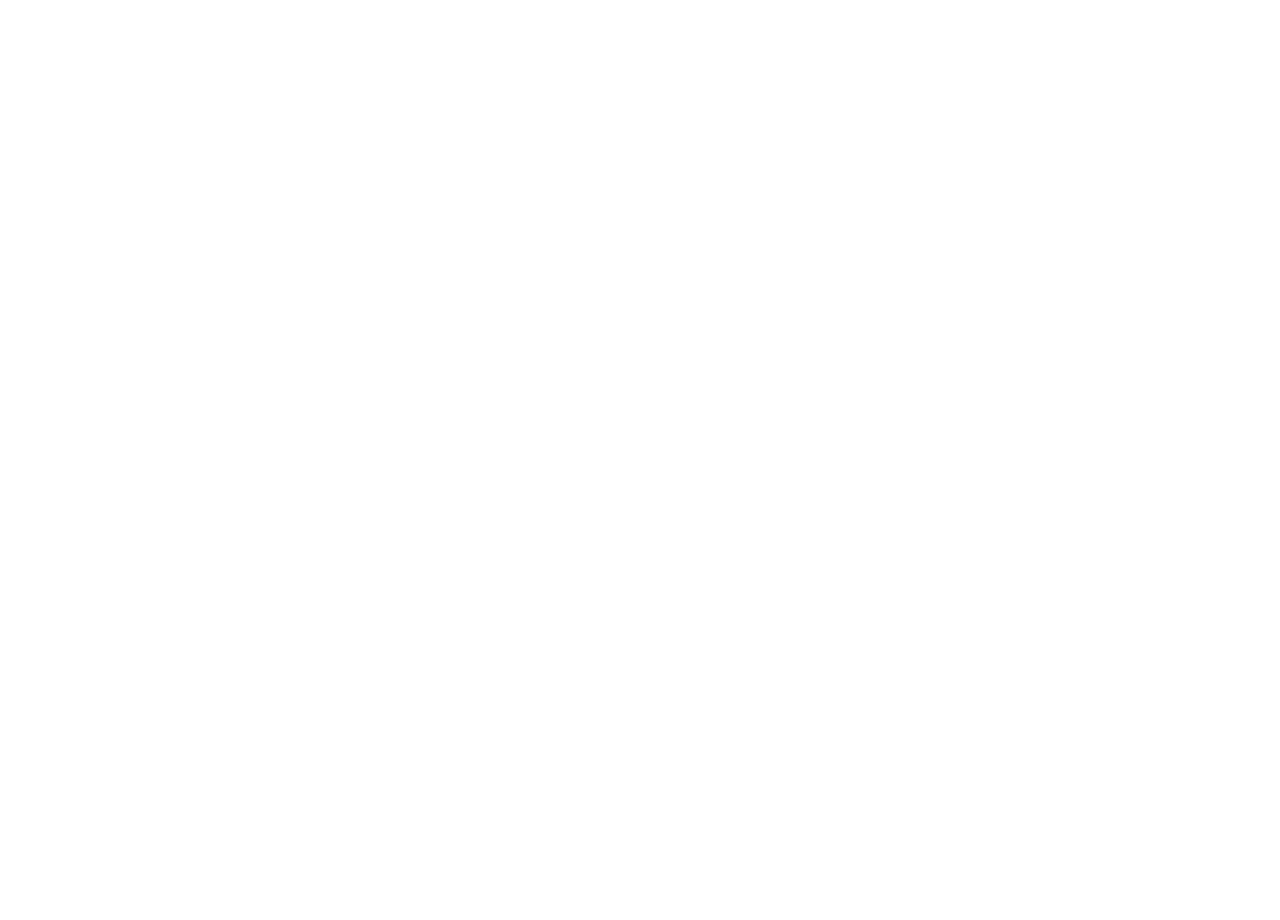
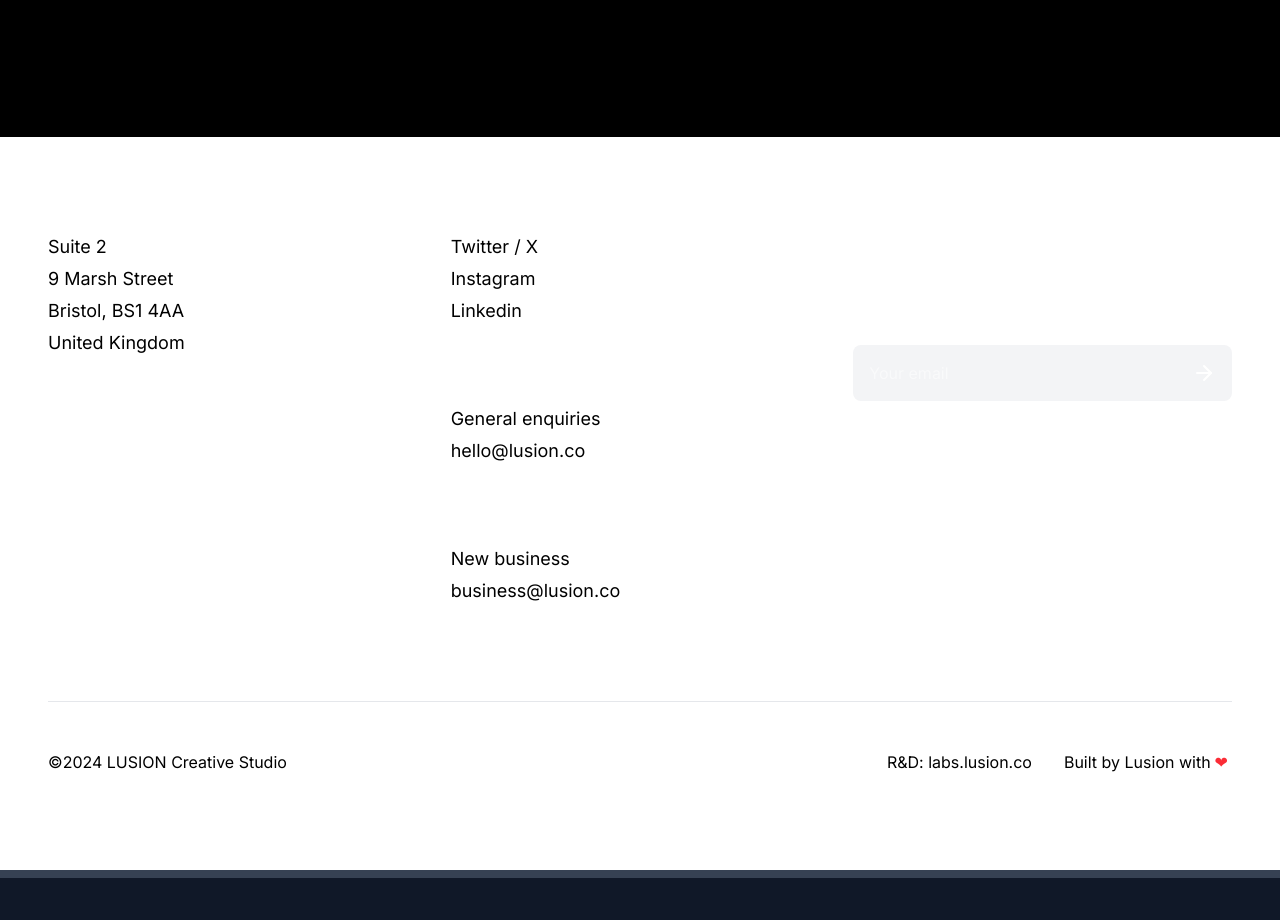
Before and after one commit to MoyasiGinko/Blackbox-App-Builder-demo, a Next.js app: page /about in a window 1280 px wide. Shown: the part 2720-3640 px from the top of the page. Before the commit the page ends 2124 px from the top, so only its background shows below. Built offline with nearby package versions, Linux system fonts and the light colour scheme.

Commit message:
setup next page animation

```diff
--- a/package.json
+++ b/package.json
@@ -54,6 +54,7 @@
     "react-day-picker": "^9.7.0",
     "react-dom": "^19.0.0",
     "react-hook-form": "^7.56.3",
+    "react-intersection-observer": "^9.16.0",
     "react-resizable-panels": "^3.0.1",
     "recharts": "^2.15.3",
     "sonner": "^2.0.3",
--- a/src/components/layout/CTA.tsx
+++ b/src/components/layout/CTA.tsx
@@ -258,7 +258,7 @@
   return (
     <div
       ref={containerRef}
-      className="relative h-screen w-full overflow-hidden bg-black"
+      className="relative h-full w-full overflow-hidden bg-white"
     >
       {/* WebGL Canvas */}
       <canvas ref={canvasRef} className="absolute inset-0 w-full h-full z-0" />
--- /dev/null
+++ b/src/components/layout/ContactSection.tsx
@@ -0,0 +1,211 @@
+"use client";
+
+import { useRef, useState } from "react";
+import Link from "next/link";
+
+export default function ContactSection() {
+  const emailRef = useRef<HTMLInputElement>(null);
+  const [email, setEmail] = useState("");
+  const [submitted, setSubmitted] = useState(false);
+
+  const handleSubmit = (e: React.FormEvent) => {
+    e.preventDefault();
+
+    // Here you would normally send the email to your backend
+    console.log("Submitting email:", email);
+
+    // Show success state
+    setSubmitted(true);
+
+    // Reset after 3 seconds
+    setTimeout(() => {
+      setSubmitted(false);
+      setEmail("");
+    }, 3000);
+  };
+
+  return (
+    <div className="h-auto w-full bg-white px-6 lg:px-12 py-24 flex items-center">
+      <div className="max-w-7xl mx-auto w-full">
+        <div className="grid grid-cols-1 md:grid-cols-3 gap-12 md:gap-6">
+          {/* Contact Information Column */}
+          <div className="space-y-1">
+            <p className="text-black text-lg">Suite 2</p>
+            <p className="text-black text-lg">9 Marsh Street</p>
+            <p className="text-black text-lg">Bristol, BS1 4AA</p>
+            <p className="text-black text-lg">United Kingdom</p>
+          </div>
+
+          {/* Social Links Column */}
+          <div className="space-y-4">
+            <div className="space-y-1">
+              <Link
+                href="https://twitter.com"
+                className="text-black text-lg hover:text-gray-600 transition-colors block"
+              >
+                Twitter / X
+              </Link>
+              <Link
+                href="https://instagram.com"
+                className="text-black text-lg hover:text-gray-600 transition-colors block"
+              >
+                Instagram
+              </Link>
+              <Link
+                href="https://linkedin.com"
+                className="text-black text-lg hover:text-gray-600 transition-colors block"
+              >
+                Linkedin
+              </Link>
+            </div>
+
+            <div className="mt-12 space-y-1 pt-8">
+              <p className="text-black text-lg">General enquiries</p>
+              <Link
+                href="mailto:hello@lusion.co"
+                className="text-black text-lg hover:text-gray-600 transition-colors block"
+              >
+                hello@lusion.co
+              </Link>
+            </div>
+
+            <div className="mt-12 space-y-1 pt-8">
+              <p className="text-black text-lg">New business</p>
+              <Link
+                href="mailto:business@lusion.co"
+                className="text-black text-lg hover:text-gray-600 transition-colors block"
+              >
+                business@lusion.co
+              </Link>
+            </div>
+          </div>
+
+          {/* Newsletter Subscription */}
+          <div>
+            <h2 className="text-4xl font-medium mb-8">
+              Subscribe to
+              <br />
+              our newsletter
+            </h2>
+
+            <form onSubmit={handleSubmit} className="relative">
+              <input
+                ref={emailRef}
+                type="email"
+                placeholder="Your email"
+                value={email}
+                onChange={(e) => setEmail(e.target.value)}
+                className={`w-full bg-gray-100 rounded-md p-4 pr-12 focus:outline-none transition-all duration-300 ${
+                  submitted ? "bg-green-50 text-green-600" : ""
+                }`}
+                required
+              />
+              <button
+                type="submit"
+                aria-label="Submit"
+                disabled={submitted}
+                className={`absolute right-4 top-1/2 transform -translate-y-1/2 transition-all duration-300 ${
+                  submitted ? "text-green-600" : ""
+                }`}
+              >
+                {submitted ? (
+                  <svg
+                    width="24"
+                    height="24"
+                    viewBox="0 0 24 24"
+                    fill="none"
+                    xmlns="http://www.w3.org/2000/svg"
+                  >
+                    <path
+                      d="M20 6L9 17L4 12"
+                      stroke="currentColor"
+                      strokeWidth="2"
+                      strokeLinecap="round"
+                      strokeLinejoin="round"
+                    />
+                  </svg>
+                ) : (
+                  <svg
+                    width="24"
+                    height="24"
+                    viewBox="0 0 24 24"
+                    fill="none"
+                    xmlns="http://www.w3.org/2000/svg"
+                  >
+                    <path
+                      d="M5 12H19"
+                      stroke="currentColor"
+                      strokeWidth="2"
+                      strokeLinecap="round"
+                      strokeLinejoin="round"
+                    />
+                    <path
+                      d="M12 5L19 12L12 19"
+                      stroke="currentColor"
+                      strokeWidth="2"
+                      strokeLinecap="round"
+                      strokeLinejoin="round"
+                    />
+                  </svg>
+                )}
+              </button>
+            </form>
+          </div>
+        </div>
+
+        {/* Footer */}
+        <div className="mt-24 pt-12 border-t border-gray-200">
+          <div className="flex flex-col md:flex-row md:items-center justify-between gap-4">
+            <p className="text-black">©2024 LUSION Creative Studio</p>
+
+            <div className="flex items-center justify-between md:justify-end gap-8 w-full md:w-auto">
+              <Link
+                href="https://labs.lusion.co"
+                className="text-black hover:text-gray-600 transition-colors"
+              >
+                R&D: labs.lusion.co
+              </Link>
+
+              <p className="text-black flex items-center">
+                Built by Lusion with{" "}
+                <span className="text-red-500 mx-1">❤</span>
+              </p>
+            </div>
+          </div>
+        </div>
+
+        {/* Back to top button */}
+        <div className="fixed bottom-8 right-8 z-50">
+          <button
+            onClick={() => window.scrollTo({ top: 0, behavior: "smooth" })}
+            className="bg-black text-white rounded-full w-14 h-14 flex items-center justify-center shadow-lg hover:bg-gray-800 transition-colors"
+            aria-label="Back to top"
+          >
+            <svg
+              width="24"
+              height="24"
+              viewBox="0 0 24 24"
+              fill="none"
+              xmlns="http://www.w3.org/2000/svg"
+            >
+              <path
+                d="M12 19V5"
+                stroke="currentColor"
+                strokeWidth="2"
+                strokeLinecap="round"
+                strokeLinejoin="round"
+              />
+              <path
+                d="M5 12L12 5L19 12"
+                stroke="currentColor"
+                strokeWidth="2"
+                strokeLinecap="round"
+                strokeLinejoin="round"
+              />
+            </svg>
+          </button>
+        </div>
+      </div>
+    </div>
+  );
+}
--- a/src/components/layout/Footer.tsx
+++ b/src/components/layout/Footer.tsx
@@ -13,6 +13,7 @@
   const progressBarRef = useRef<HTMLDivElement>(null);
   const [progress, setProgress] = useState(0);
   const isNavigating = useRef(false);
+  const navigationTriggered = useRef(false);
 
   // Track progress and timing
   const lastScrollTime = useRef(Date.now());
@@ -20,20 +21,28 @@
   const decreaseRate = 0.15; // How much progress decreases per second when not scrolling
   const increaseAmount = 0.05; // How much progress increases per scroll event
 
-  // Reset all state when component mounts (after navigation)
+  // Reset progress bar when navigation has been triggered and completed
   useEffect(() => {
+    // Check if navigation was triggered and reset the state
+    if (navigationTriggered.current) {
+      // Reset the flag
+      navigationTriggered.current = false;
+
+      // Reset progress
       setProgress(0);
       isNavigating.current = false;
-    lastScrollTime.current = Date.now();
 
-    // Reset progress bar width to 0%
+      // Reset progress bar appearance
       if (progressBarRef.current) {
         gsap.set(progressBarRef.current, {
           width: "0%",
-        backgroundColor: "#3B82F6", // Reset to initial blue color
+          backgroundColor: "#3B82F6", // Blue color
         });
       }
-  }, []);
+
+      console.log("Progress bar reset after navigation triggered");
+    }
+  }, [navigationTriggered.current]);
 
   useEffect(() => {
     if (!footerRef.current || !progressBarRef.current) return;
@@ -134,8 +143,24 @@
           const nextIndex = (currentIndex + 1) % pageOrder.length;
           const nextPath = pageOrder[nextIndex];
 
-          // Just navigate without fading out
+          // Show completed progress bar briefly before navigating
+          setTimeout(() => {
+            // Flag that navigation has been triggered to reset on next render
+            navigationTriggered.current = true;
+
+            // Navigate to next page
             router.push(nextPath);
+
+            // Reset progress bar immediately so it doesn't flash during navigation
+            setTimeout(() => {
+              if (progressBarRef.current) {
+                gsap.set(progressBarRef.current, {
+                  width: "0%",
+                  backgroundColor: "#3B82F6",
+                });
+              }
+            }, 50);
+          }, 400); // Brief delay to see completed state
         }
       }
     };
@@ -151,6 +176,20 @@
       }
     };
   }, [progress, router]);
+
+  // Reset on component mount
+  useEffect(() => {
+    setProgress(0);
+    isNavigating.current = false;
+    navigationTriggered.current = false;
+
+    if (progressBarRef.current) {
+      gsap.set(progressBarRef.current, {
+        width: "0%",
+        backgroundColor: "#3B82F6",
+      });
+    }
+  }, []);
 
   return (
     <motion.footer
--- a/src/components/layout/Layout.tsx
+++ b/src/components/layout/Layout.tsx
@@ -2,11 +2,11 @@
 
 import { ReactNode, useState, useEffect, useRef } from "react";
 import Navigation from "./Navigation";
-import Footer from "./Footer";
+// import Footer from "./Footer";
 import LoadingBar from "./LoadingBar";
 import { motion, AnimatePresence } from "framer-motion";
 import { usePathname } from "next/navigation";
-import CallToActionSection from "./CTA";
+import ParallaxContainer from "./ParrallexContainer";
 
 interface LayoutProps {
   children: ReactNode;
@@ -45,8 +45,9 @@
           {children}
         </motion.main>
       </AnimatePresence>
-      <CallToActionSection />
-      <Footer />
+      <ParallaxContainer />
+      {/* <Footer /> */}
+
       {loading && <LoadingBar />}
     </div>
   );
```
Also changed, not shown: 1 other file (tests, documents, lock files or other folders). Lines whose indentation alone changed are shown as unchanged.
